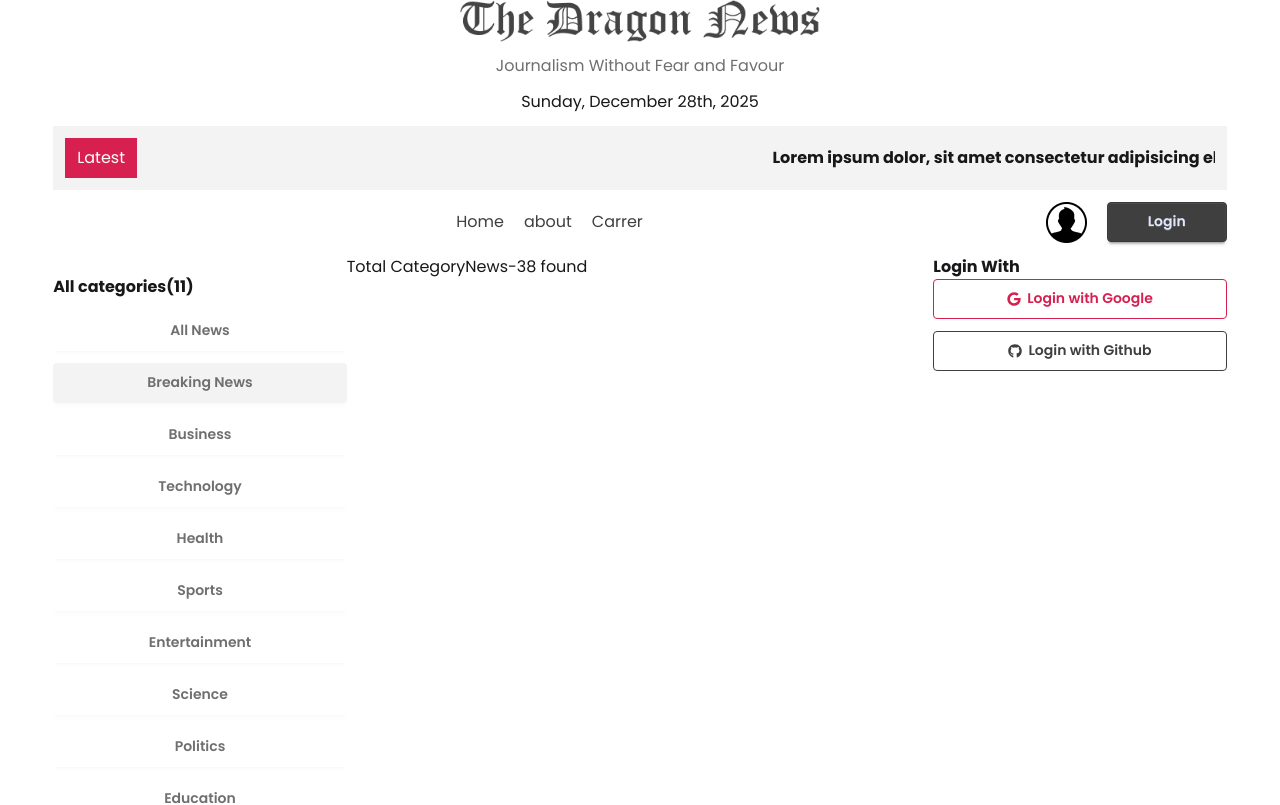
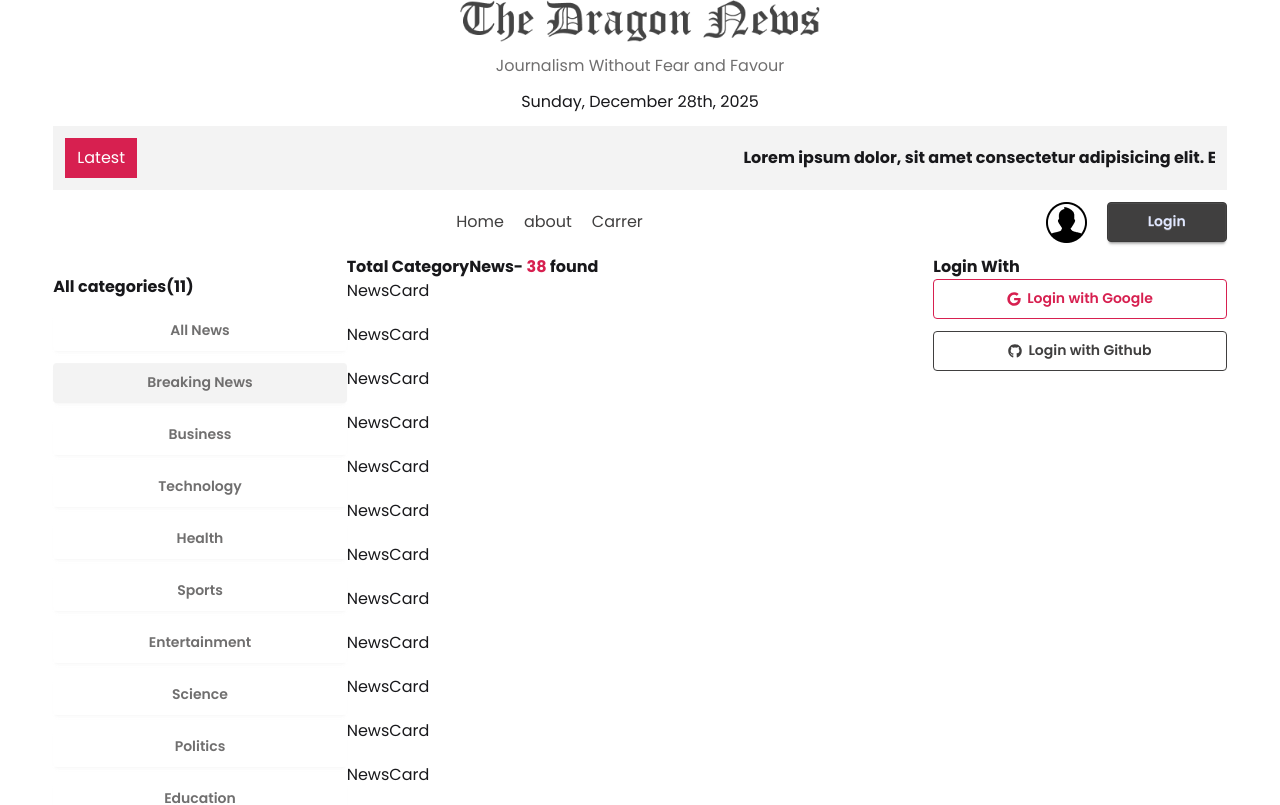
Before and after one commit to faiji31/The_Dragon_News, a React (Vite) app: page /category/1 in a window 1280 px wide. Shown: the top 805 px of the page. Built offline with nearby package versions, Linux system fonts and the light colour scheme.

Commit message:
10th commit

```diff
--- a/src/Pages/CategoryNews.jsx
+++ b/src/Pages/CategoryNews.jsx
@@ -1,35 +1,41 @@
-import React, { useEffect, useState } from 'react';
-import { useLoaderData, useParams } from 'react-router';
-
+import React, { useEffect, useState } from "react";
+import { useLoaderData, useParams } from "react-router";
+import NewsCard from "../components/NewsCard";
 
 const CategoryNews = () => {
-      const {id} = useParams()
+  const { id } = useParams();
   const data = useLoaderData();
 
-      const [categoryNews,setCategoryNews]=useState([]);
+  const [categoryNews, setCategoryNews] = useState([]);
 
-      useEffect(()=>{
-            if(id== "0"){
+  useEffect(() => {
+    if (id == "0") {
       // eslint-disable-next-line react-hooks/set-state-in-effect
-                  setCategoryNews(data)
-            }
-            else if(id =="1"){
-                  const filterNews = data.filter(news=>news.others.is_today_pick== true);
+      setCategoryNews(data);
+    } else if (id == "1") {
+      const filterNews = data.filter(
+        (news) => news.others.is_today_pick == true
+      );
       setCategoryNews(filterNews);
-
-            }
-            else{
-                 const filterNews = data.filter(news=>news.category_id==id);
+    } else {
+      const filterNews = data.filter((news) => news.category_id == id);
       console.log(filterNews);
 
       // eslint-disable-next-line react-hooks/set-state-in-effect
       setCategoryNews(filterNews);
     }
-
-      },[data,id])
+  }, [data, id]);
   return (
-            <div>
-                  Total CategoryNews-{categoryNews.length} found
+    <div className="">
+      <h3 className="font-bold">
+        Total CategoryNews-{" "}
+        <span className="text-secondary">{categoryNews.length}</span> found
+      </h3>
+      <div className="grid grid-cols-1 gap-5">
+        {categoryNews.map((news) => (
+          <NewsCard key={news.id} news={news}></NewsCard>
+        ))}
+      </div>
     </div>
   );
 };
--- /dev/null
+++ b/src/components/NewsCard.jsx
@@ -0,0 +1,11 @@
+import React from 'react';
+
+const NewsCard = () => {
+      return (
+            <div>
+                  NewsCard
+            </div>
+      );
+};
+
+export default NewsCard;
```
Lines whose indentation alone changed are shown as unchanged.
